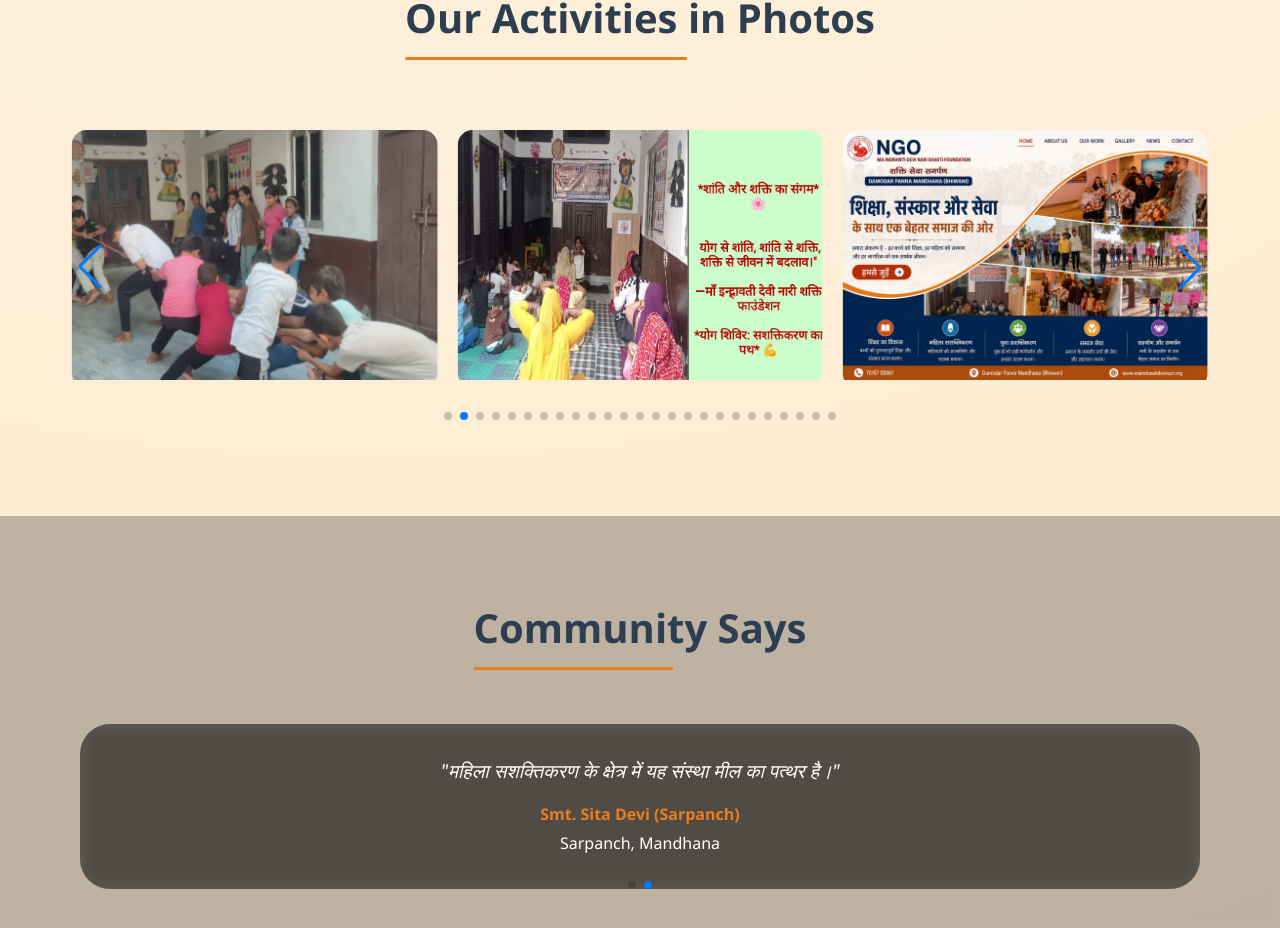
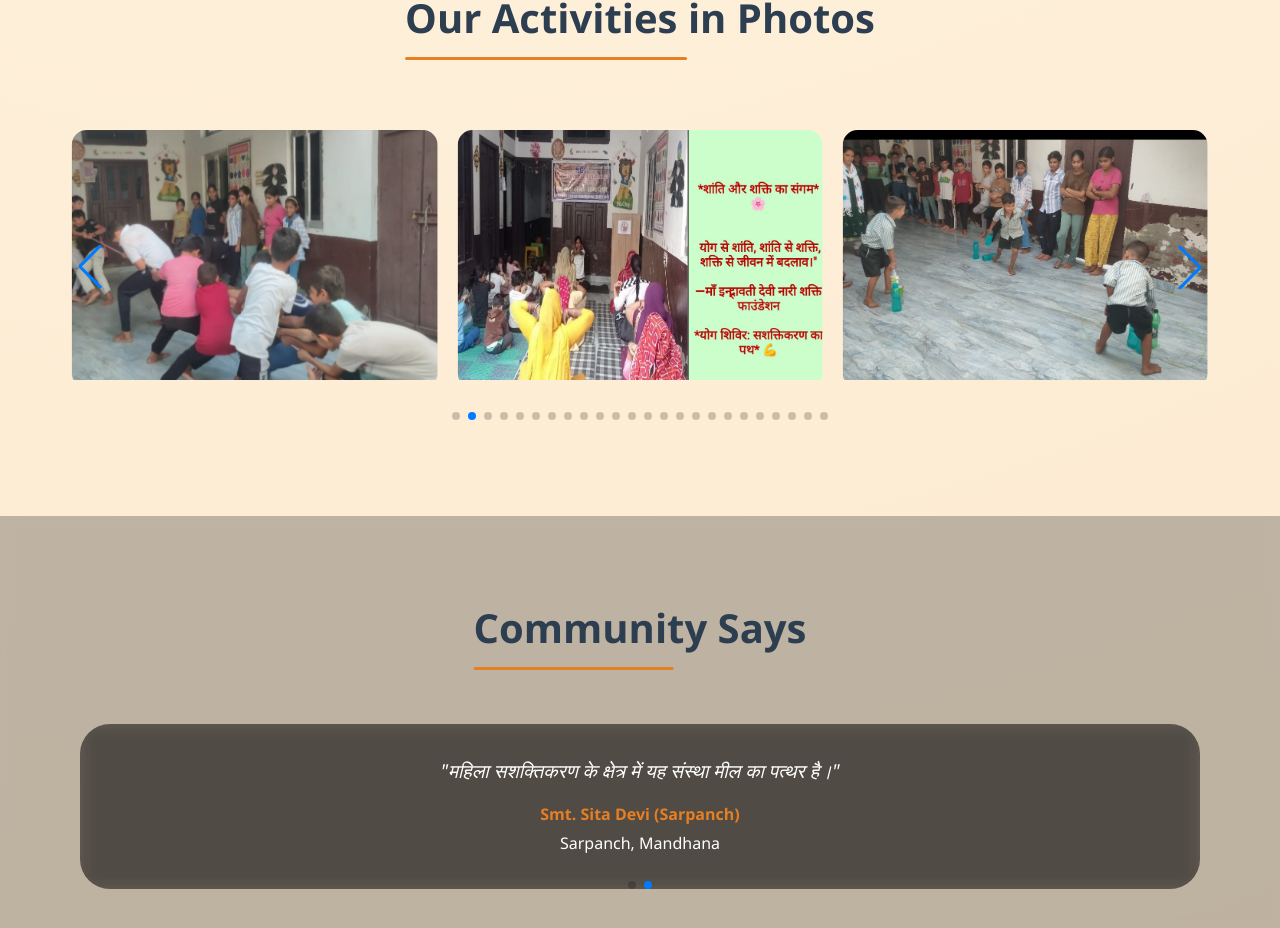
Before and after one commit to Deepakkaushik444/ngo-website, a React (Vite) app in the folder frontend/: page / in a window 1280 px wide. Shown: the part 2397-3325 px from the top of the page. Built offline with nearby package versions, Linux system fonts and the light colour scheme.

Commit message:
add photo

```diff
--- a/frontend/src/pages/MainSite/Home.jsx
+++ b/frontend/src/pages/MainSite/Home.jsx
@@ -18,7 +18,7 @@ const galleryImages = [
   { original: "/images/logo.jpeg", title: "Activities" },
   { original: "/images/game.png", title: "Game" },
   { original: "/images/yoga.png", title: "Yoga Program" },
-  { original: "/images/logo.jpeg", title: "Activities" },
+
   { original: "/images/logo1 (1).jpeg", title: "Activities" },
   { original: "/images/logo1 (2).jpeg", title: "Activities" },
   { original: "/images/logo1 (3).jpeg", title: "Activities" },
@@ -36,10 +36,10 @@ const galleryImages = [
   { original: "/images/logo2 (8).jpeg", title: "Activities" },
   { original: "/images/logo2 (9).jpeg", title: "Activities" },
   { original: "/images/logo2 (10).jpeg", title: "Activities" },
-  { original: "/images/logo6.jpeg", title: "Activities" },
-  { original: "/images/logo5.jpeg", title: "Activities" },
-  { original: "/images/logo3.jpeg", title: "Activities" },
-  { original: "/images/logo4.jpeg", title: "Activities" },
+  { original: "/images/logo6.jpg", title: "Activities" },
+  { original: "/images/logo5.jpg", title: "Activities" },
+  { original: "/images/logo3.jpg", title: "Activities" },
+  { original: "/images/logo4.jpg", title: "Activities" },
 
   { original: "/images/price.png", title: "Price Distribution" },
   { original: "/images/playschool.jpeg", title: "School Support" },
```
